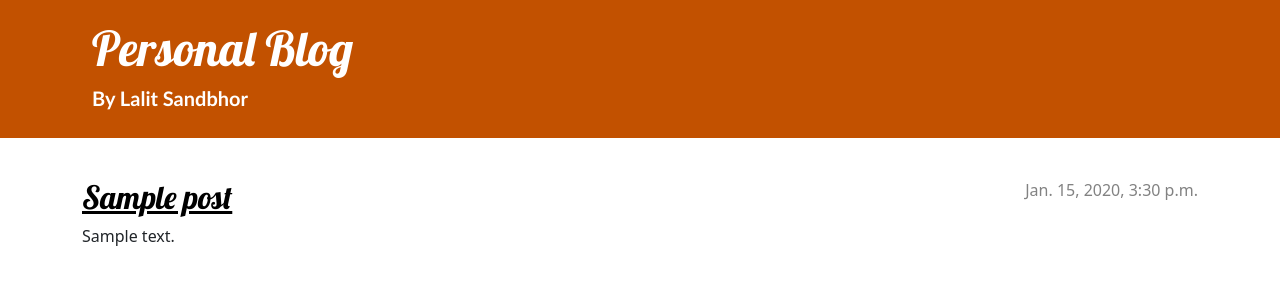
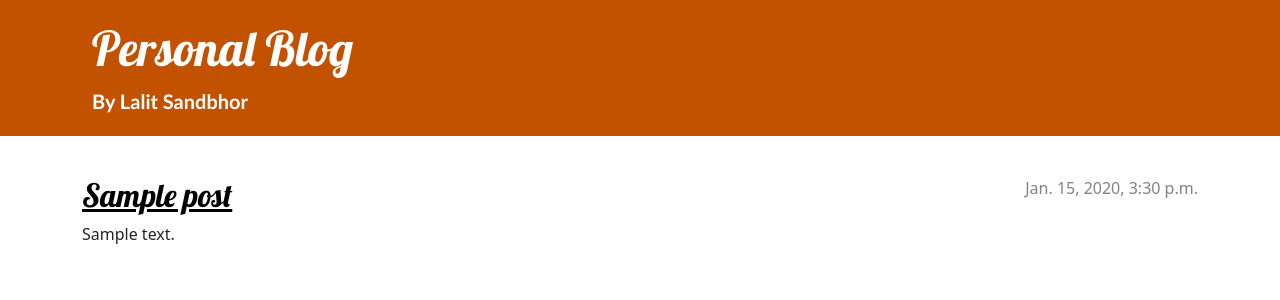
Before and after one commit to lalit-8/my-first-blog, a Django app: page / in a window 1280 px wide. Shown: the top 300 px of the page. Run offline with Django 3.2, Linux system fonts and the light colour scheme; tables that the repository leaves empty hold one stand-in row (values such as "Sample post").

Commit message:
Removed heading 5

```diff
--- a/blog/static/css/blog.css
+++ b/blog/static/css/blog.css
@@ -27,7 +27,10 @@ h4
     font-family: 'Lobster', cursive;
 }
 
-h5{
+#author-name{
+	font-size: 20px;
+	margin: 0;
+	font-weight: bold;
 	font-family:Calibri;
 	font-weight:bold;
 	color: #ffffff;
--- a/blog/templates/blog/base.html
+++ b/blog/templates/blog/base.html
@@ -21,7 +21,7 @@
 			</a>
 		{% endif %}
         <h1><a href="/">Personal Blog</a></h1>
-		<h5>By Lalit Sandbhor</h5>
+		<div id="author-name">By Lalit Sandbhor</div>
       </div>
     </header>
     <main class="container">
```
